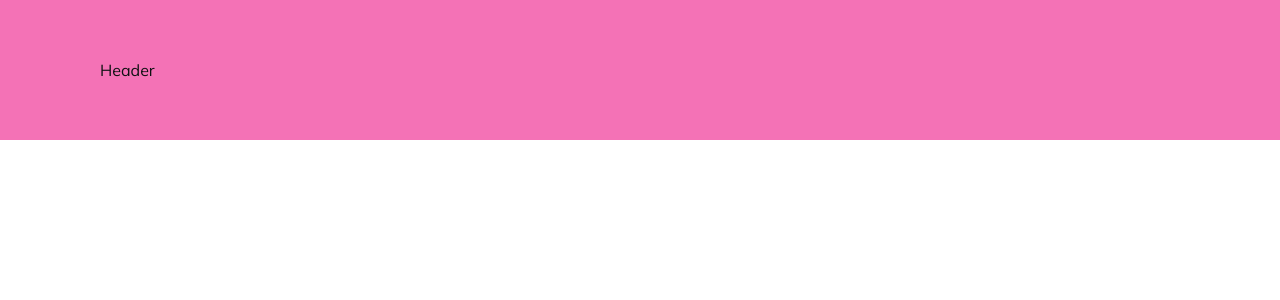
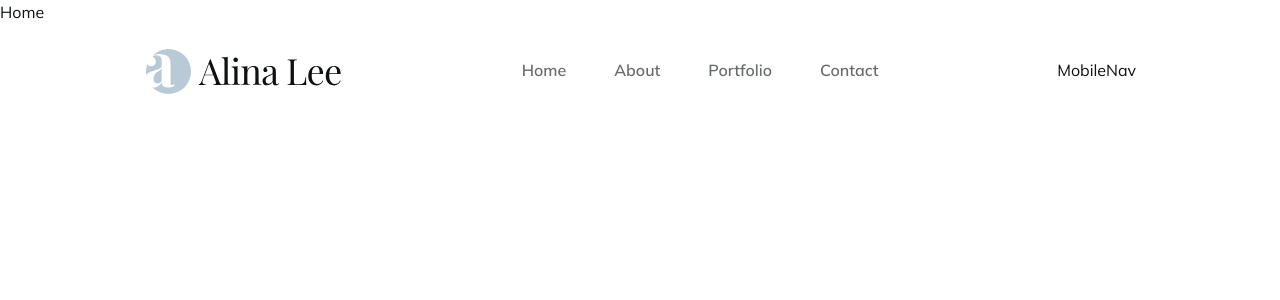
Before and after one commit to JacekLiman/photography-portfolio, a React (Vite) app: page / in a window 1280 px wide. Shown: the top 300 px of the page. Built offline with nearby package versions, Linux system fonts and the light colour scheme; a web font is replaced by a local one.

Commit message:
add Header styles

```diff
--- a/src/components/Header.tsx
+++ b/src/components/Header.tsx
@@ -6,8 +6,45 @@ import { Link } from "react-router-dom";
 
 const Header = () => {
   return (
-    <header className="fixed w-full px-[30px] lg:px-[100px] bg-pink-400 z-50 h-[100px] lg:h-[140px] flex  items-center ">
-      Header
+    <header className="fixed w-full">
+      <div className="container mx-auto">
+        <div className=" h-[100px] lg:h-[140px] flex items-center justify-between">
+          <Link to={"/"}>
+            <img src={Logo} alt="" />
+          </Link>
+          <nav className="hidden lg:flex gap-x-12 font-semibold">
+            <Link
+              className="text-[#696c6d] hover:text-primary transition"
+              to={"/"}
+            >
+              Home
+            </Link>
+            <Link
+              className="text-[#696c6d] hover:text-primary transition"
+              to={"/about"}
+            >
+              About
+            </Link>
+            <Link
+              className="text-[#696c6d] hover:text-primary transition"
+              to={"/portfolio"}
+            >
+              Portfolio
+            </Link>
+            <Link
+              className="text-[#696c6d] hover:text-primary transition"
+              to={"/contact"}
+            >
+              Contact
+            </Link>
+          </nav>
+          <div className="hidden xl:block">
+            <Socials />
+          </div>
+
+          <MobileNav />
+        </div>
+      </div>
     </header>
   );
 };
--- a/src/components/MobileNav.tsx
+++ b/src/components/MobileNav.tsx
@@ -1,5 +1,5 @@
 const MobileNAv = () => {
-  return <div>MobileNAv</div>;
+  return <section>MobileNav</section>;
 };
 
 export default MobileNAv;
--- a/src/components/Socials.tsx
+++ b/src/components/Socials.tsx
@@ -1,5 +1,5 @@
 const Socials = () => {
-  return <div>Socials</div>;
+  return <section>Socials</section>;
 };
 
 export default Socials;
--- a/src/index.css
+++ b/src/index.css
@@ -10,7 +10,7 @@
     @apply text-[54px] lg:text-[108px] font-primary font-bold capitalize leading-[120%] tracking-[-0.05em] mb-2;
   }
   .section {
-      @apply h-screen w-screen;
+    @apply h-screen w-full;
   }
   .btn {
     @apply py-[18px] px-[50px] h-[66px] flex items-center justify-center text-base uppercase font-secondary font-semibold bg-primary text-white;
--- a/src/pages/About.tsx
+++ b/src/pages/About.tsx
@@ -1,5 +1,5 @@
 const About = () => {
-  return <div>About</div>;
+  return <section className="section">About</section>;
 };
 
 export default About;
--- a/src/pages/Contact.tsx
+++ b/src/pages/Contact.tsx
@@ -1,5 +1,5 @@
 const Contact = () => {
-  return <div>Contact</div>;
+  return <section className="section">Contact</section>;
 };
 
 export default Contact;
--- a/src/pages/Home.tsx
+++ b/src/pages/Home.tsx
@@ -1,5 +1,5 @@
 const Home = () => {
-  return <div>Home</div>;
+  return <section className="section ">Home</section>;
 };
 
 export default Home;
--- a/src/pages/Portfolio.tsx
+++ b/src/pages/Portfolio.tsx
@@ -1,5 +1,5 @@
 const Portfolio = () => {
-  return <div>Portfolio</div>;
+  return <section className="section">Portfolio</section>;
 };
 
 export default Portfolio;
--- a/tailwind.config.js
+++ b/tailwind.config.js
@@ -10,7 +10,10 @@ export default {
       sm: "640px",
       md: "768px",
       lg: "1024px",
-      xl: "1192px",
+      xl: "1300px",
+    },
+    container: {
+      padding: "1rem",
     },
     extend: {
       colors: {
```
Lines whose indentation alone changed are shown as unchanged.
